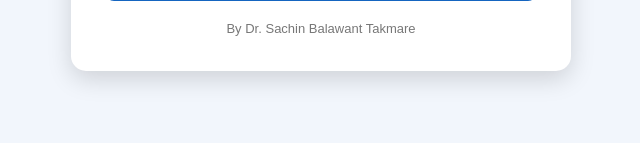
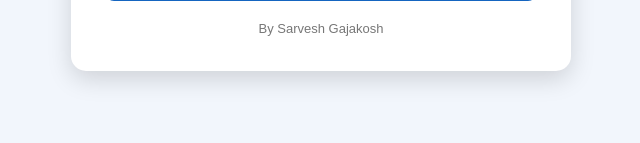
Before and after one commit to sarveshgajakosh23-d/ML-MLR, a Flask app: page / in a window 1280 px wide. Shown: the part 657-800 px from the top of the page, without its empty margins (319-959 px from the left). Run offline with Flask 3, Linux system fonts and the light colour scheme; parts of the project's set-up code (start-up, migrations or seed data) failed here and were passed over.

Commit message:
name changed

```diff
--- a/templates/index.html
+++ b/templates/index.html
@@ -287,8 +287,7 @@
 
     <footer>
 
-        By Dr. Sachin Balawant Takmare
-
+        By Sarvesh Gajakosh
     </footer>
 
 
```
